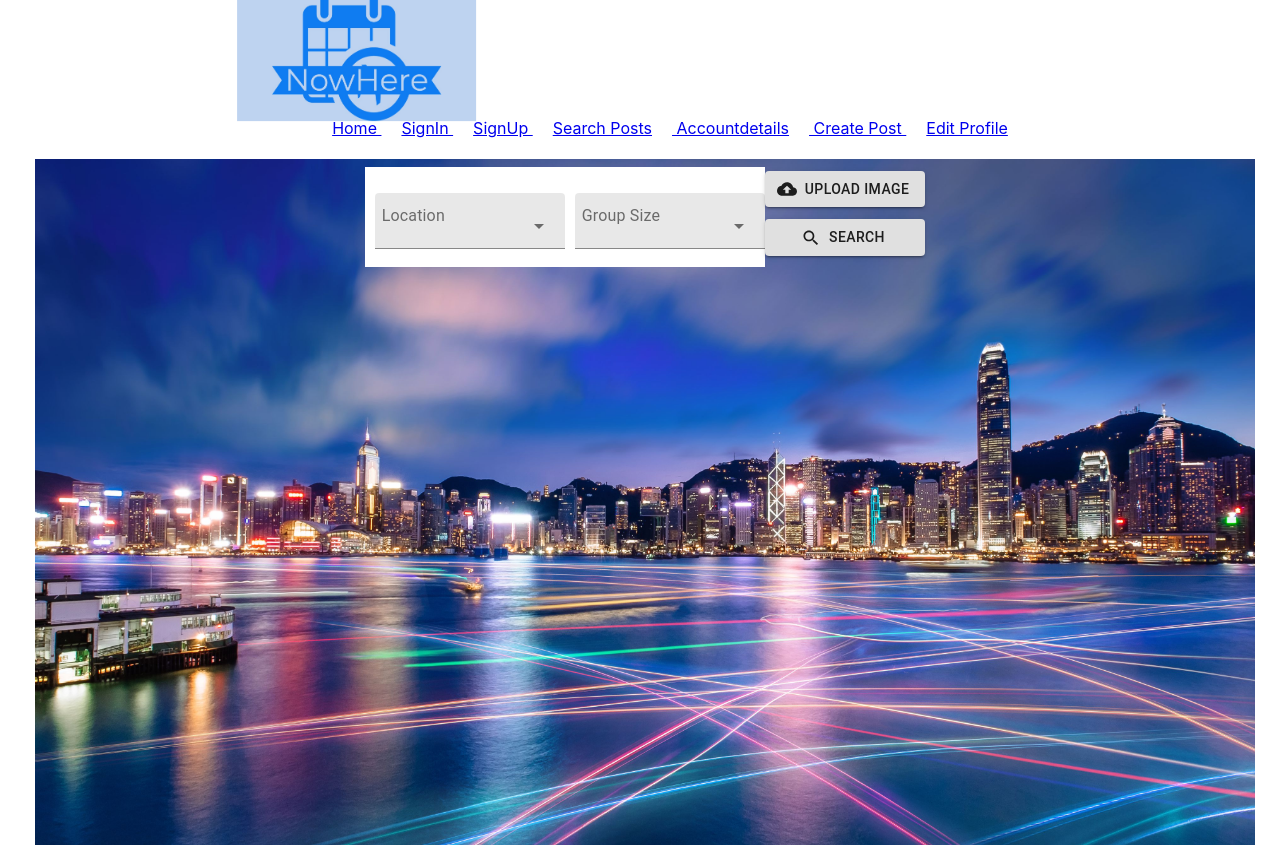
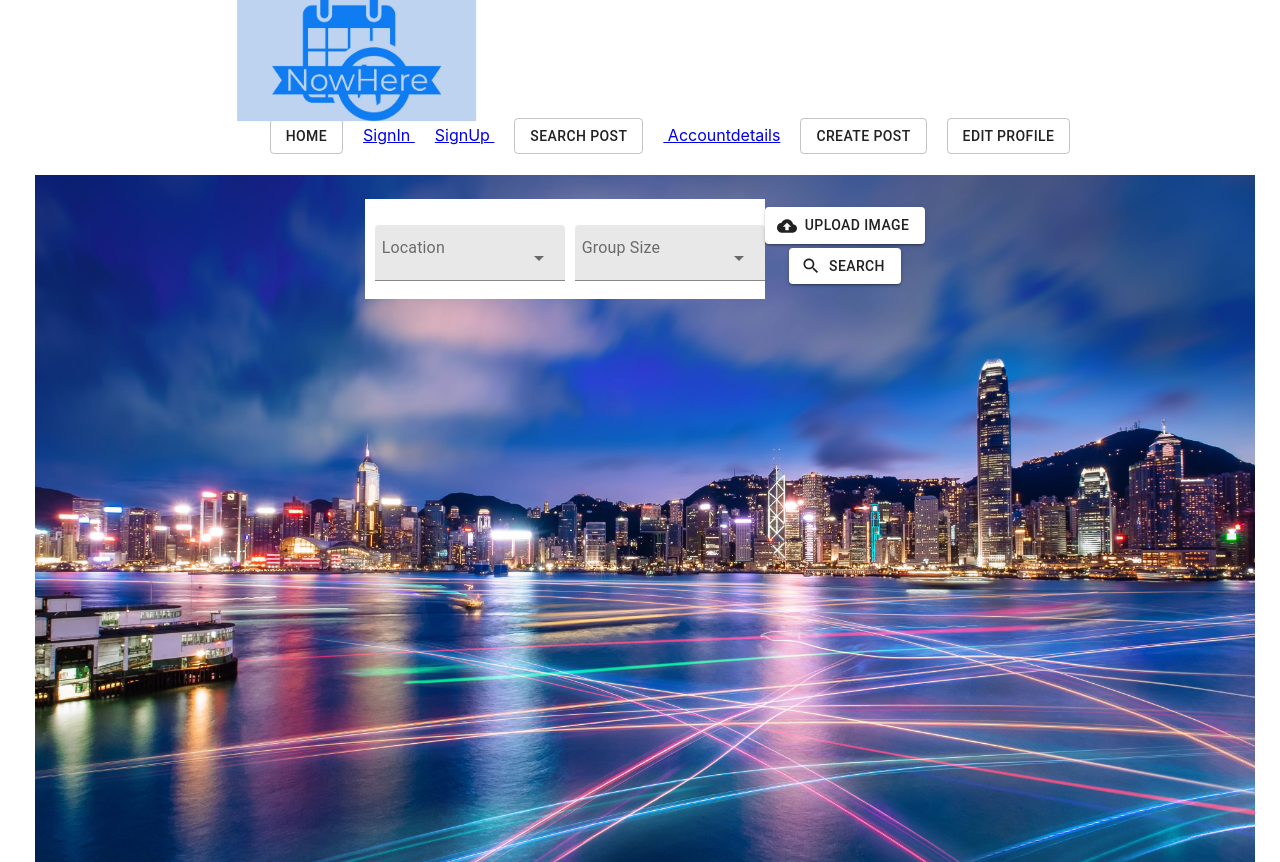
Before and after one commit to RyanStark223232/CSCI3100_MobileCloudProject, a React (Create React App) app in the folder nowhere/: page / in a window 1280 px wide. Built offline with nearby package versions, Linux system fonts and the light colour scheme.

Commit message:
Added Router Data Passing

```diff
--- a/nowhere/src/App.js
+++ b/nowhere/src/App.js
@@ -6,6 +6,7 @@ import Search from './Search.js';
 import AccountDetails from "./AccountDetails.js";
 import CreatePost from "./CreatePost.js";
 import EditProfile from "./EditProfile.js";
+import Button from '@material-ui/core/Button';
 
 
 // import Firebase from "./Firebase";
@@ -29,7 +30,9 @@ function App() {
           <nav>
             <ul>
               <li>
-                <Link to="/">Home </Link>
+                <Link to="/">
+                  <Button variant="outlined">Home</Button>
+                </Link>
               </li>
               <li>
                 <Link to="/signin">SignIn </Link>
@@ -38,48 +41,47 @@ function App() {
                 <Link to="/signup">SignUp </Link>
               </li>
               <li>
-                <Link to="/search">Search Posts</Link>
+                <Link to="/search">
+                  <Button variant="outlined">Search Post</Button>
+                </Link>
               </li>
               <li>
                 <Link to="/accountdetails" >   Accountdetails</Link>
               </li>
               <li>
-                <Link to="/createpost"> Create Post </Link>
+                <Link to="/createpost">
+                  <Button variant="outlined">Create Post</Button>
+                </Link>
               </li>
               <li>
-                <Link to="/editprofile" >Edit Profile</Link>
+                <Link to="/editprofile" >
+                  <Button variant="outlined">Edit Profile</Button>
+                </Link>
               </li>
             </ul>
           </nav>
 
           <Switch>
 
-            <Route path="/signin">
-              <SignIn />
+            <Route path="/signin" component={SignIn}>
             </Route>
 
-            <Route path="/signup">
-              <SignUp />
+            <Route path="/signup" component={SignUp}>
             </Route>
 
-            <Route path="/search">
-              <Search />
+            <Route path="/search" component={Search}>
             </Route>
 
-            <Route path="/AccountDetails">
-              <AccountDetails />
+            <Route path="/AccountDetails" component={AccountDetails}>
             </Route>
 
-            <Route path="/createpost">
-              <CreatePost />
+            <Route path="/createpost" component={CreatePost}>
             </Route>
 
-            <Route path="/editprofile">
-              <EditProfile />
+            <Route path="/editprofile" component={EditProfile}>
             </Route>
 
-            <Route path="/">
-              <Home />
+            <Route path="/" component={Home}>
             </Route>
 
 
--- a/nowhere/src/Home.js
+++ b/nowhere/src/Home.js
@@ -9,12 +9,18 @@ import { withStyles } from '@material-ui/core/styles';
 import Button from '@material-ui/core/Button';
 import CloudUploadIcon from '@material-ui/icons/CloudUpload';
 import SearchIcon from '@material-ui/icons/Search';
+import {
+    BrowserRouter as Router,
+    Switch,
+    Route,
+    Link
+  } from "react-router-dom";
 
 // Constant Variable for class styling
 const useStyles = theme => ({
     formControl: {
       margin: theme.spacing(0),
-      marginTop: theme.spacing(1),
+      marginTop: theme.spacing(3),
       minWidth: 200,
       background:"white",
     },
@@ -25,8 +31,13 @@ const useStyles = theme => ({
     input: {
         color: "black",
     },
-    button: {
-        marginTop: theme.spacing(1.5),
+    upload_button: {
+        marginTop: theme.spacing(4),
+        background:"white",
+    },
+    search_button: {
+        marginTop: theme.spacing(0.5),
+        background:"white",
     },
 });
 
@@ -120,22 +131,27 @@ class Home extends React.Component{
                         </FormControl>
 
                         <FormControl className={classes.imageControl} >
+                            <Link to={{pathname:"/search", state:this.state}}>
                                 <Button
                                     variant="contained"
                                     color="default"
-                                className={classes.button}
+                                    className={classes.upload_button}
                                     startIcon={<CloudUploadIcon />}
                                 >
                                     Upload Image
                                 </Button>
+                            </Link>
+
+                            <Link to={{pathname:"/search", state:this.state}}>
                                 <Button
                                     variant="contained"
                                     color="default"
-                                className={classes.button}
+                                    className={classes.search_button}
                                     startIcon={<SearchIcon />}
                                 >
                                     Search
                                 </Button>
+                            </Link>
                         </FormControl>
                     </div>
                 </div>
--- a/nowhere/src/Search.js
+++ b/nowhere/src/Search.js
@@ -17,6 +17,12 @@ class Search extends React.Component {
             place:null,
             loaded:false,
         };
+        // props.location.state stores the data passed from Homepage
+        // if you go to search tab by clicking "Search" on top, props.location.state is undefined
+        // if you use the search function in Homepage, there will be data
+        if (props.location.state != null){
+            console.log("Data Passed In", props.location.state);
+        }
         this.onChange = this.onChange.bind(this);
         this.loadImage = this.loadImage.bind(this);
         this.load = this.load.bind(this);
@@ -118,6 +124,7 @@ class Search extends React.Component {
     }
 
     render(){
+
         return (
             <header>
                 <SearchField
```
Lines whose indentation alone changed are shown as unchanged.
